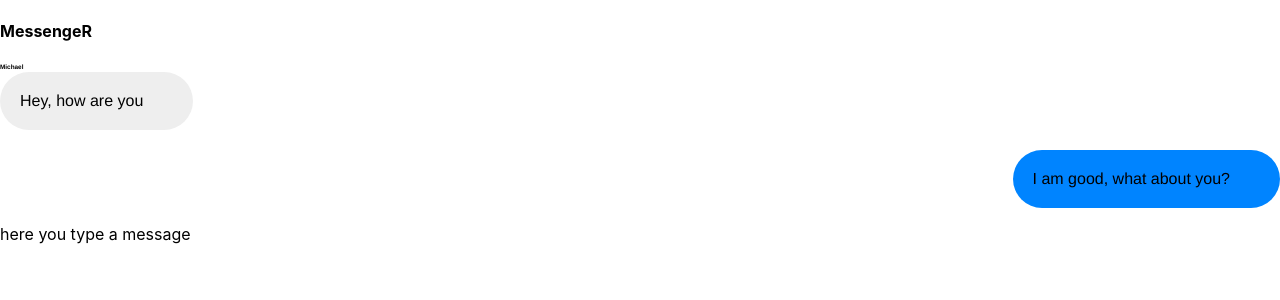
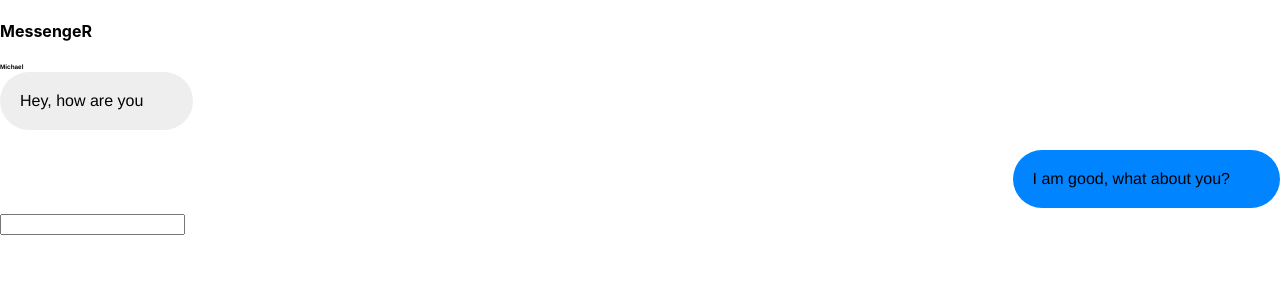
Before and after one commit to Edmund27/MessengeR-frontend, a React (Create React App) app: page /chat-screen in a window 1280 px wide. Shown: the top 300 px of the page. Built offline with nearby package versions, Linux system fonts and the light colour scheme.

Commit message:
Added a sample chat input that adds a message to the sample message state

```diff
--- a/src/pages/ChatScreen.js
+++ b/src/pages/ChatScreen.js
@@ -1,9 +1,10 @@
 import React, { useState } from "react";
 import Messages from "../components/Messages";
+import ChatInput from "../components/ChatInput";
 
 
 export default function ChatScreen() {
-
+    const [messageInput, setMessageInput] = useState('')
     const [messagesState, setMessagesState] = useState([
         //seed messages
         {
@@ -20,12 +21,28 @@ export default function ChatScreen() {
         }
     ]);
 
+    function sendMessage(event) {
+        event.preventDefault();
+        setMessagesState([...messagesState,
+        {
+            id: messagesState.length + 1,
+            userName: 'Edmund',
+            message: messageInput,
+            from: 'me',
+        }])
+    }
 
     return (
         <div>
             <h4>MessengeR</h4>
             <Messages messages={messagesState} />
-            <p>here you type a message</p>
+            <form onSubmit={sendMessage}>
+                <input
+                    type="text"
+                    value={messageInput}
+                    onChange={event => setMessageInput(event.target.value)}
+                    required />
+            </form>
         </div>
     );
 }
```
